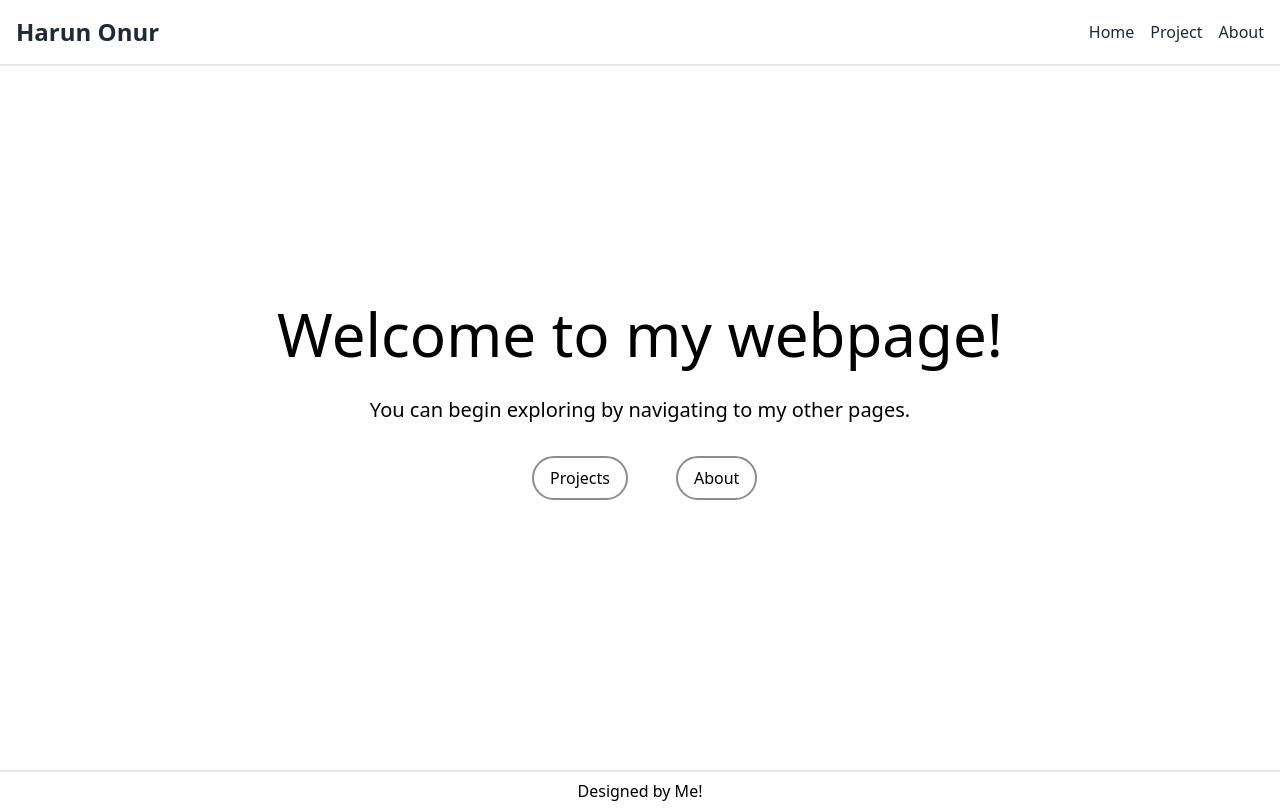
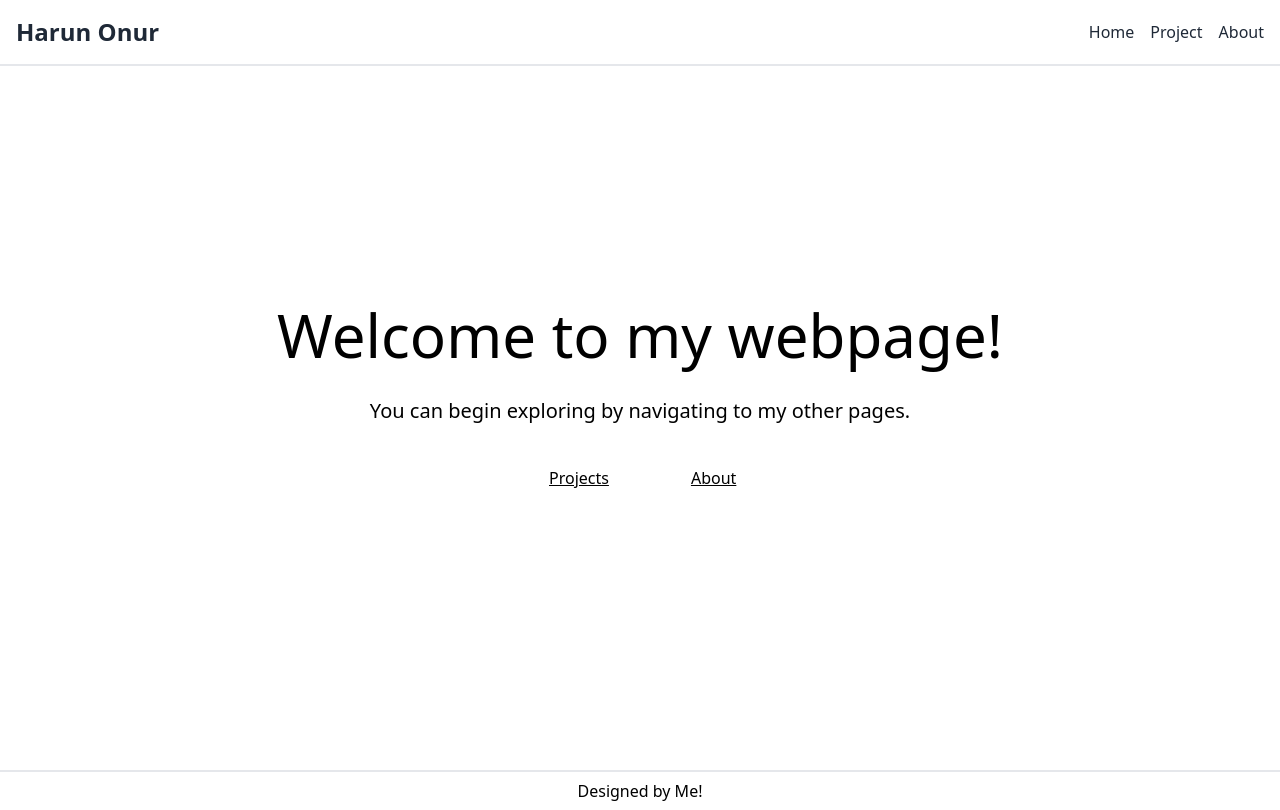
Before and after one commit to haro3535/harunonur, a Next.js app: page / in a window 1280 px wide. Built offline with nearby package versions, Linux system fonts and the light colour scheme.

Commit message:
Update greeting.tsx
-Project and About button style has changed

```diff
--- a/app/home_assets/greeting.tsx
+++ b/app/home_assets/greeting.tsx
@@ -8,13 +8,13 @@ export default function Greeting(){
                 <p className="text-xl">You can begin exploring by navigating to my other pages.</p>
                 <div className="w-full md:w-1/4 flex justify-start space-x-12 md:justify-around ">
                     <a href="/projects" className="rounded-3xl">
-                        <div className="rounded-3xl py-2 px-4 border-2 ease-in-out duration-300 border-black/[.45] hover:bg-black/[.45] hover:text-white">
-                            <p>Projects</p>
+                        <div className="rounded-3xl py-2 px-4 border ease-linear border-white  duration-300  hover:border-black/50">
+                            <p className="underline">Projects</p>
                         </div>
                     </a>
                     <a href="/about" className="rounded-3xl">
-                        <div className="rounded-3xl py-2 px-4 border-2 ease-in-out duration-300 border-black/[.45] hover:bg-black/[.45] hover:text-white">
-                            <p>About</p>
+                        <div className="rounded-3xl py-2 px-4 border ease-linear border-white  duration-300  hover:border-black/50">
+                            <p className="underline">About</p>
                         </div>
                     </a>
                 </div>
```
